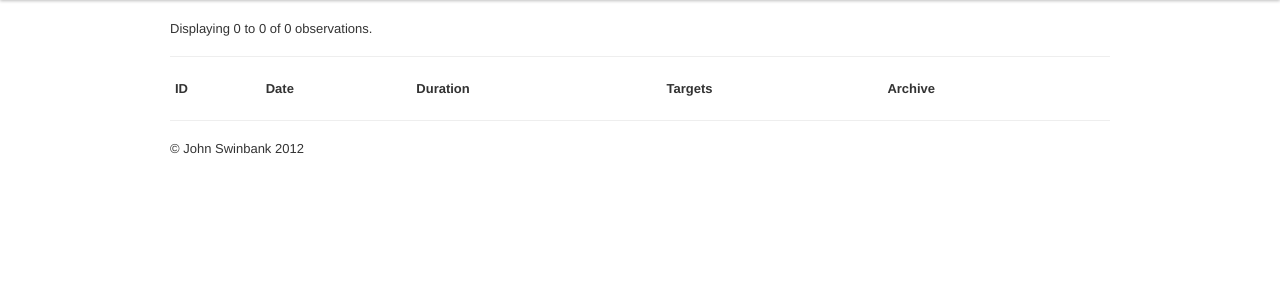
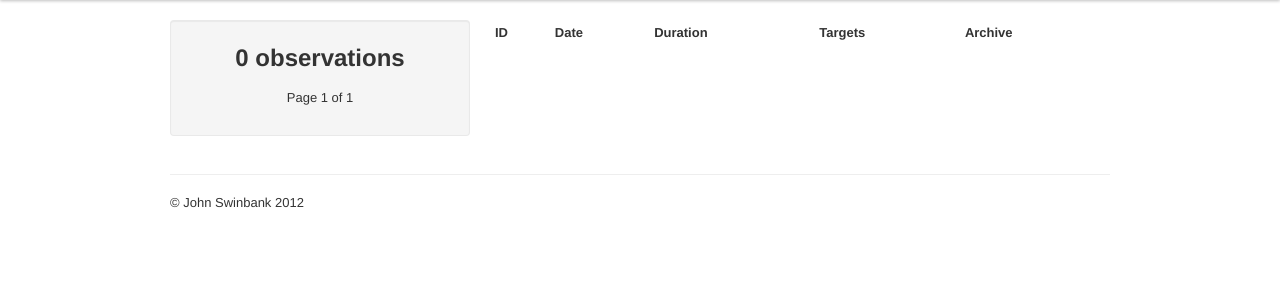
Before and after one commit to jdswinbank/lofar-obsdb, a Django app: page /observation/ in a window 1280 px wide. Shown: the part 40-340 px from the top of the page. Run offline with Django 3.2, Linux system fonts and the light colour scheme; data that the repository does not hold is empty; parts of the project's set-up code (start-up, migrations or seed data) failed here and were passed over; some libraries are stand-ins or nearby versions.

Commit message:
Make field and observation list look consistent

```diff
--- a/obsdb/observationdb/templates/field_list.html
+++ b/obsdb/observationdb/templates/field_list.html
@@ -7,7 +7,7 @@
 <div class="row">
 <div class="span4">
 <form action="/field/" method="get" class="form-horizontal well">
-<h2>Showing {{ field_list.paginator.count }} fields</h3>
+<h2 style="text-align: center;">{{ field_list.paginator.count }} fields</h3>
 
 <p>Refine the selection here. Angles should be entered in decimal degrees.</p>
 
--- a/obsdb/observationdb/templates/observation_list.html
+++ b/obsdb/observationdb/templates/observation_list.html
@@ -5,23 +5,23 @@
 {% if error_message %}<p><strong>{{ error_message }}</strong></p>{% endif %}
 
 <div class="row">
-  <div class="span8">
-    Displaying {{ page_obj.start_index}} to {{ page_obj.end_index}} of {{paginator.count}} observations.
-  </div>
-  <div class="span2">
+  <div class="span4">
+    <div class="well">
+    <h2 style="text-align: center;">{{ paginator.count }} observations</h2>
+
+    <p style="margin-top: 1em; text-align: center;">
       {% if page_obj.has_previous %}
-    <a href="/observation/?page={{page_obj.previous_page_number}}"><i class="icon-backward"></i> Previous</a>
+      <a href="?page={{ page_obj.previous_page_number }}"><i class="icon-backward"></i></a>
       {% endif %}
-  </div>
-  <div class="span2">
+      Page {{ page_obj.number }} of {{ paginator.num_pages }}
       {% if page_obj.has_next %}
-    <a href="/observation/?page={{page_obj.next_page_number}}">Next <i class="icon-forward"></i></a>
+      <a href="?page={{ page_obj.next_page_number }}"><i class="icon-forward"></i></a>
       {% endif %}
+    </p>
   </div>
   </div>
 
-<hr />
-
+  <div class="span8">
   <table class="table table-striped table-condensed">
     <thead>
       <tr>
@@ -49,4 +49,6 @@
 
     {% endfor %}
   </table>
+  </div>
+</div>
 {% endblock %}
```
Lines whose indentation alone changed are shown as unchanged.
